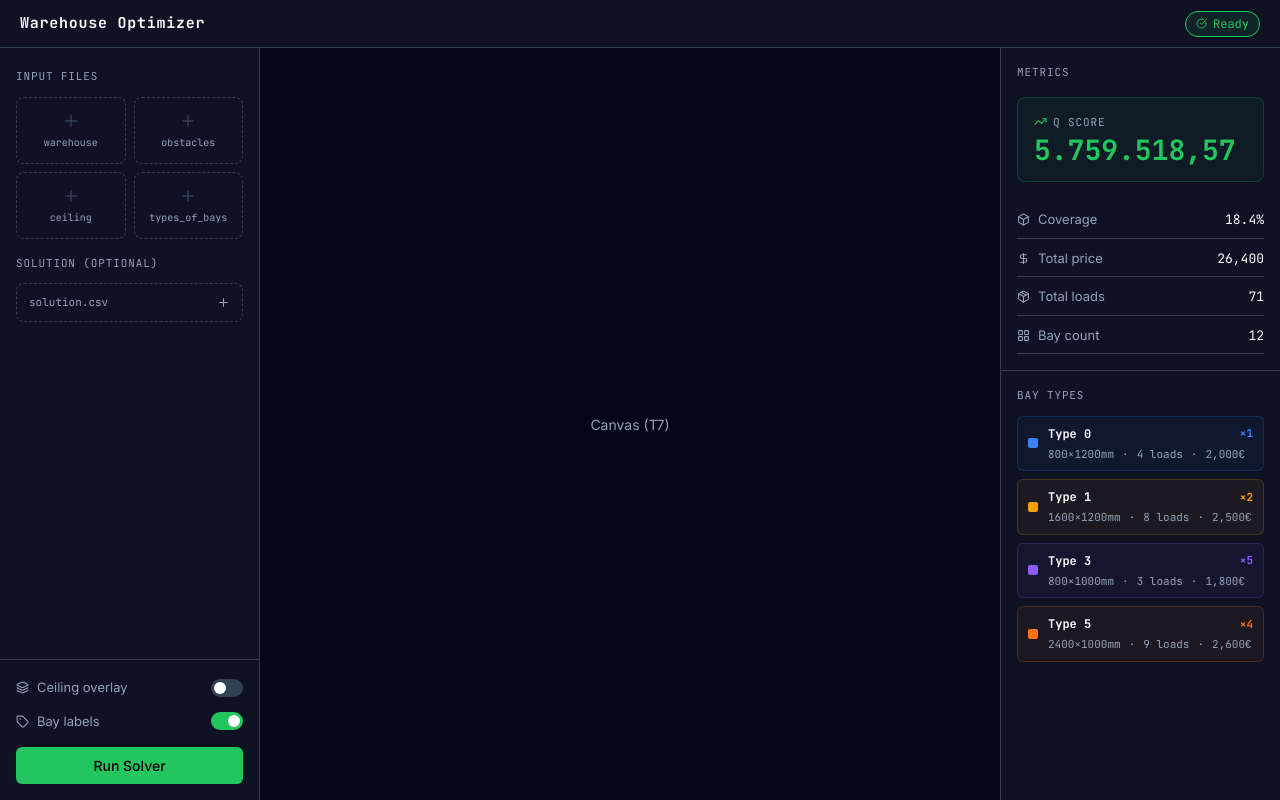
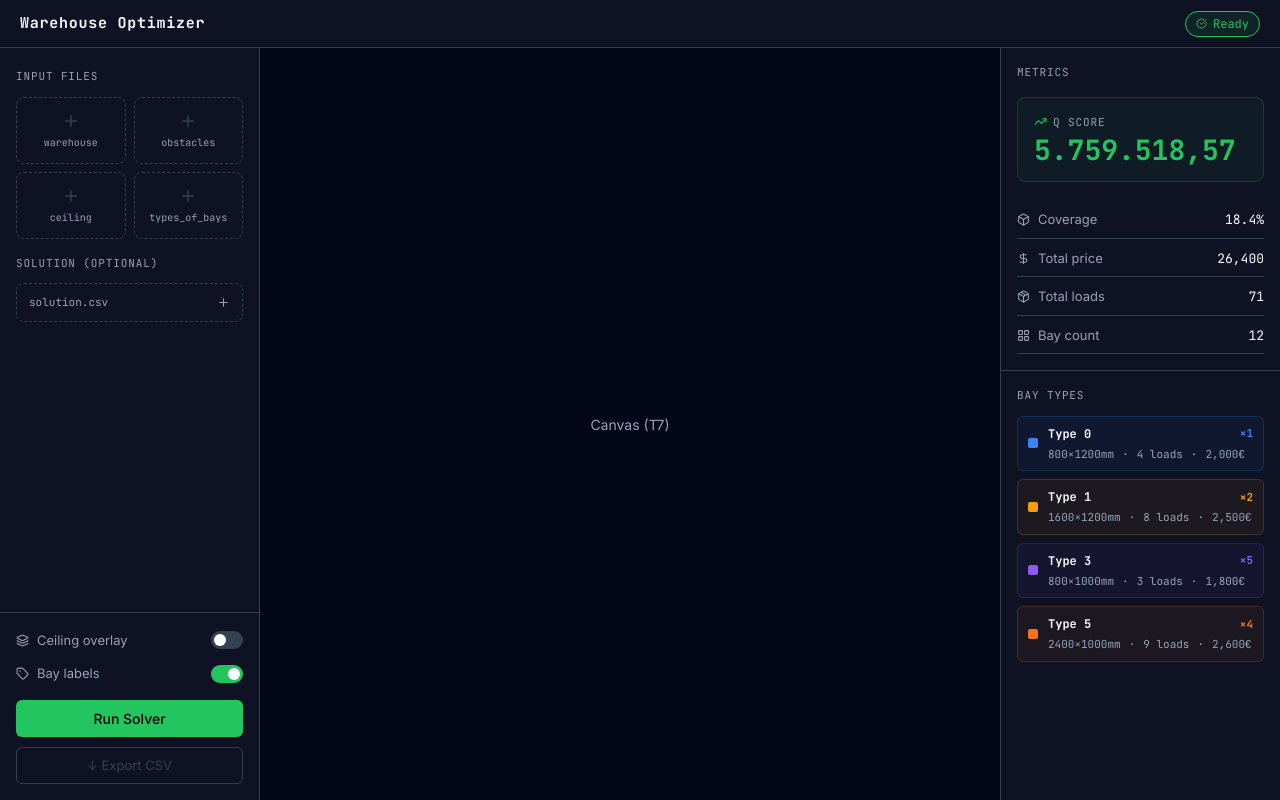
Before and after one commit to d1mo22/HackUPC26, a React (Vite) app in the folder frontend/: page / in a window 1280 px wide. Built offline with nearby package versions, Linux system fonts and the light colour scheme.

Commit message:
feat: add Export CSV button to Controls

```diff
--- a/frontend/src/components/Controls.tsx
+++ b/frontend/src/components/Controls.tsx
@@ -3,9 +3,11 @@ import { Layers, Tag } from 'lucide-react'
 interface Props {
   isReady: boolean
   isRunning: boolean
+  hasSolution: boolean
   showCeiling: boolean
   showLabels: boolean
   onRun: () => void
+  onExport: () => void
   onToggleCeiling: () => void
   onToggleLabels: () => void
 }
@@ -13,9 +15,11 @@ interface Props {
 export default function Controls({
   isReady,
   isRunning,
+  hasSolution,
   showCeiling,
   showLabels,
   onRun,
+  onExport,
   onToggleCeiling,
   onToggleLabels,
 }: Props) {
@@ -66,6 +70,25 @@ export default function Controls({
         {isRunning ? 'Running…' : 'Run Solver'}
       </button>
 
+      <button
+        onClick={onExport}
+        disabled={!hasSolution}
+        style={{
+          width: '100%',
+          padding: '8px 0',
+          borderRadius: 6,
+          border: '1px solid var(--color-border)',
+          background: 'transparent',
+          fontFamily: 'var(--font-ui)',
+          fontSize: 13,
+          color: hasSolution ? 'var(--color-muted)' : 'var(--color-border)',
+          cursor: hasSolution ? 'pointer' : 'not-allowed',
+          transition: 'color 0.15s, border-color 0.15s',
+        }}
+      >
+        ↓ Export CSV
+      </button>
+
       <style>{`@keyframes spin { from { transform: rotate(0deg) } to { transform: rotate(360deg) } }`}</style>
     </div>
   )
@@ -103,7 +126,6 @@ function Toggle({
         <span style={{ fontSize: 13, fontFamily: 'var(--font-ui)', color: 'var(--color-muted)' }}>{label}</span>
       </div>
 
-      {/* Pill toggle */}
       <div style={{
         width: 32,
         height: 18,
```
